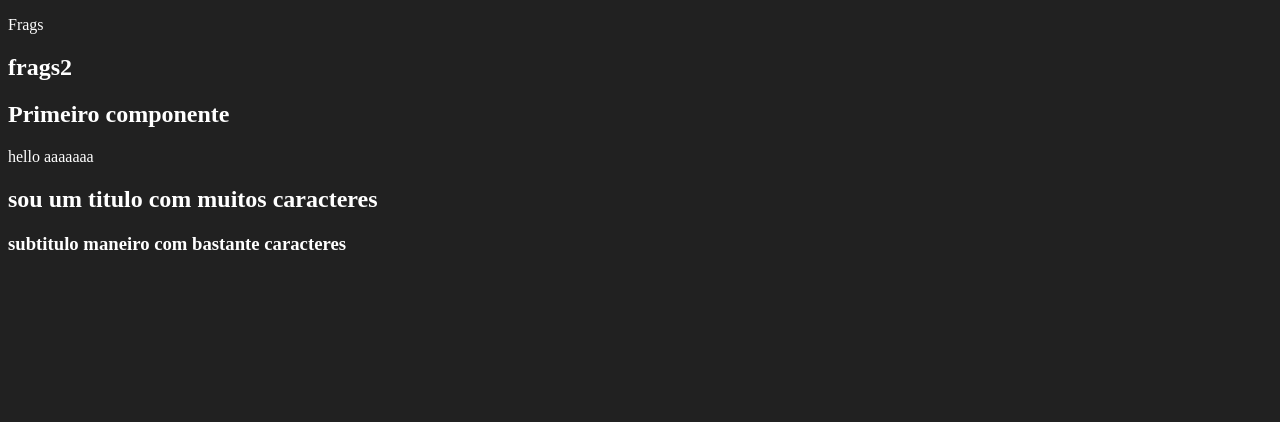
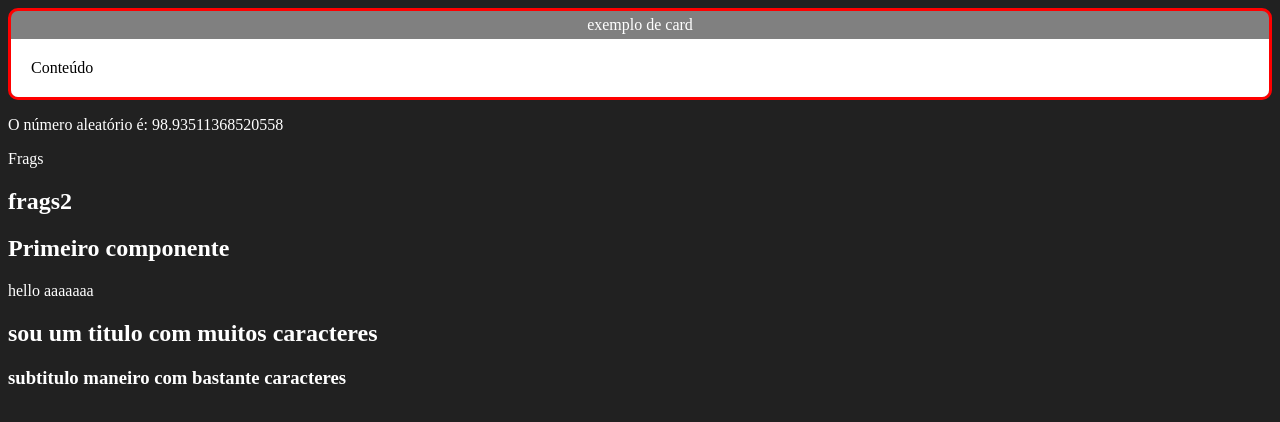
Before and after one commit to jaycalixto/learning-reactjs, a React (Create React App) app: page / in a window 1280 px wide. Shown: the top 422 px of the page. Built offline with nearby package versions, Linux system fonts and the light colour scheme.

Commit message:
next lesson: https://www.udemy.com/course/react-redux-pt/learn/lecture/19636670#overview

```diff
--- a/src/App.jsx
+++ b/src/App.jsx
@@ -3,10 +3,14 @@ import React from 'react';
 import Primeiro from './components/basicos/Primeiro';
 import ComParametro from './components/basicos/ComParametro';
 import Fragmento from './components/basicos/Fragmento';
+import Aleatorio from './components/basicos/Aleatorio';
+import Card from './components/layout/Card';
 
 export default function App() {
     return (
         <div id="ap">
+            <Card titulo="exemplo de card"></Card>
+            <Aleatorio maximo={100} minimo={1} />
             <Fragmento />
             <Primeiro></Primeiro>
             <ComParametro
--- /dev/null
+++ b/src/components/basicos/Aleatorio.jsx
@@ -0,0 +1,14 @@
+import React from 'react';
+
+function getRandomArbitrary(min, max) {
+    return Math.random() * (max - min) + min;
+}
+
+export default function Aleatorio(p) {
+    const aleatorio = getRandomArbitrary(p.minimo, p.maximo);
+    return (
+        <div>
+            <p>O número aleatório é: {aleatorio}</p>
+        </div>
+    );
+}
--- /dev/null
+++ b/src/components/layout/Card.css
@@ -0,0 +1,18 @@
+.Card {
+    background-color: gray;
+    border-radius: 10px;
+    overflow: hidden;
+    border: 3px solid red;
+}
+
+.Card .Title {
+    padding: 5px 0px;
+    display: flex;
+    justify-content: center;
+}
+
+.Card .Content {
+    background-color: #fff;
+    color: #000;
+    padding: 20px;
+}
--- /dev/null
+++ b/src/components/layout/Card.jsx
@@ -0,0 +1,11 @@
+import React from 'react';
+import './Card.css';
+
+export default function Card(p) {
+    return (
+        <div className="Card">
+            <div className="Title">{p.titulo}</div>
+            <div className="Content">Conteúdo</div>
+        </div>
+    );
+}
```
